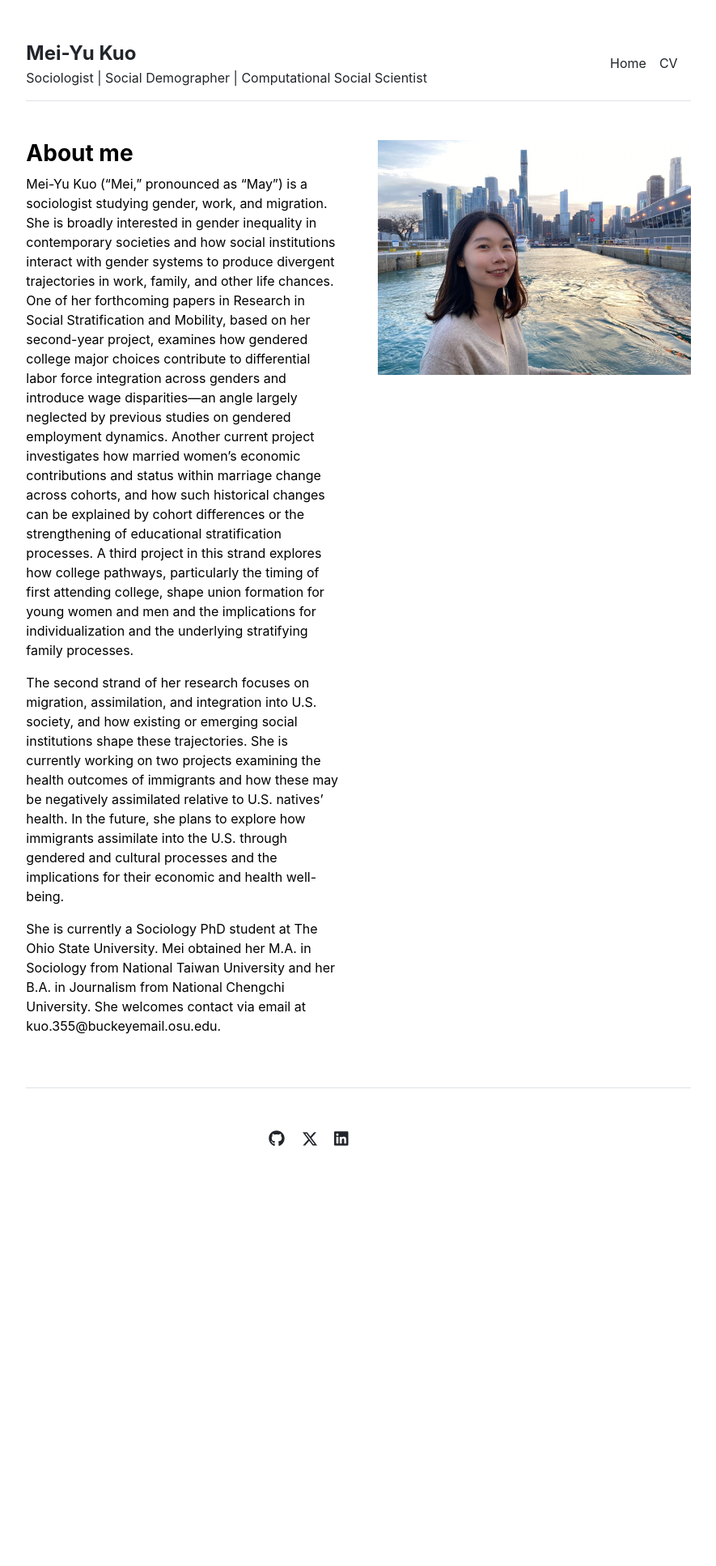
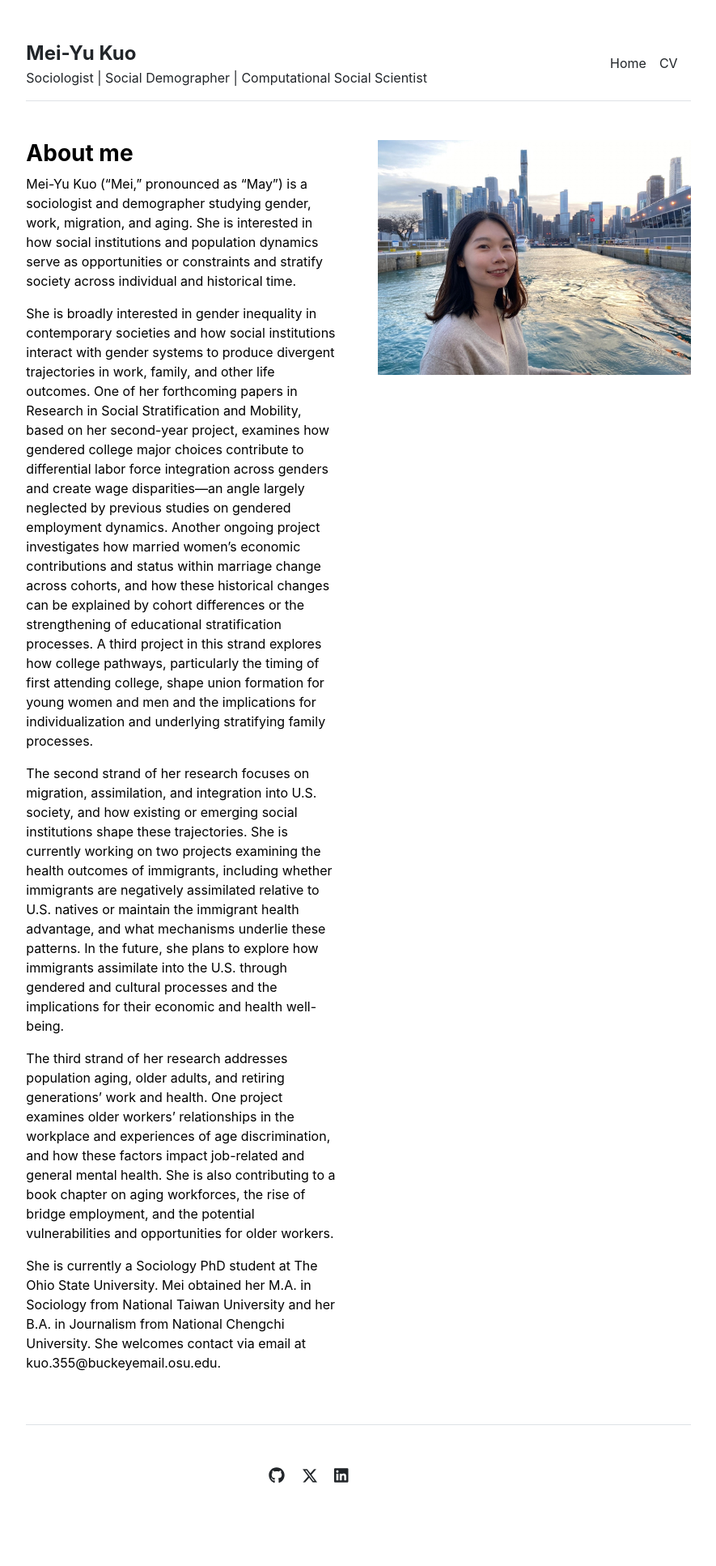
Before and after one commit to meisbase/meisbase.github.io, a Jekyll site: the page built from index.md, in a window 1280 px wide. Shown: the whole page at 81% size, without its empty margins (197-1082 px from the left). Built offline with Jekyll 4.4.1, drawn with Linux system fonts in a browser that asks for light colours; before the commit the page ends 1518 px from its top, so only the background shows below that.

Commit message:
Update index.md

```diff
--- a/index.md
+++ b/index.md
@@ -3,8 +3,12 @@ layout: home
 title: "Home"
 ---
 
-Mei-Yu Kuo ("Mei," pronounced as "May") is a sociologist studying gender, work, and migration. She is broadly interested in gender inequality in contemporary societies and how social institutions interact with gender systems to produce divergent trajectories in work, family, and other life chances. One of her forthcoming papers in Research in Social Stratification and Mobility, based on her second-year project, examines how gendered college major choices contribute to differential labor force integration across genders and introduce wage disparities—an angle largely neglected by previous studies on gendered employment dynamics. Another current project investigates how married women's economic contributions and status within marriage change across cohorts, and how such historical changes can be explained by cohort differences or the strengthening of educational stratification processes. A third project in this strand explores how college pathways, particularly the timing of first attending college, shape union formation for young women and men and the implications for individualization and the underlying stratifying family processes.
+Mei-Yu Kuo ("Mei," pronounced as "May") is a sociologist and demographer studying gender, work, migration, and aging. She is interested in how social institutions and population dynamics serve as opportunities or constraints and stratify society across individual and historical time.
 
-The second strand of her research focuses on migration, assimilation, and integration into U.S. society, and how existing or emerging social institutions shape these trajectories. She is currently working on two projects examining the health outcomes of immigrants and how these may be negatively assimilated relative to U.S. natives’ health. In the future, she plans to explore how immigrants assimilate into the U.S. through gendered and cultural processes and the implications for their economic and health well-being.
+She is broadly interested in gender inequality in contemporary societies and how social institutions interact with gender systems to produce divergent trajectories in work, family, and other life outcomes. One of her forthcoming papers in Research in Social Stratification and Mobility, based on her second-year project, examines how gendered college major choices contribute to differential labor force integration across genders and create wage disparities—an angle largely neglected by previous studies on gendered employment dynamics. Another ongoing project investigates how married women's economic contributions and status within marriage change across cohorts, and how these historical changes can be explained by cohort differences or the strengthening of educational stratification processes. A third project in this strand explores how college pathways, particularly the timing of first attending college, shape union formation for young women and men and the implications for individualization and underlying stratifying family processes.
+
+The second strand of her research focuses on migration, assimilation, and integration into U.S. society, and how existing or emerging social institutions shape these trajectories. She is currently working on two projects examining the health outcomes of immigrants, including whether immigrants are negatively assimilated relative to U.S. natives or maintain the immigrant health advantage, and what mechanisms underlie these patterns. In the future, she plans to explore how immigrants assimilate into the U.S. through gendered and cultural processes and the implications for their economic and health well-being.
+
+The third strand of her research addresses population aging, older adults, and retiring generations’ work and health. One project examines older workers’ relationships in the workplace and experiences of age discrimination, and how these factors impact job-related and general mental health. She is also contributing to a book chapter on aging workforces, the rise of bridge employment, and the potential vulnerabilities and opportunities for older workers.
 
 She is currently a Sociology PhD student at The Ohio State University. Mei obtained her M.A. in Sociology from National Taiwan University and her B.A. in Journalism from National Chengchi University. She welcomes contact via email at kuo.355@buckeyemail.osu.edu.
```
